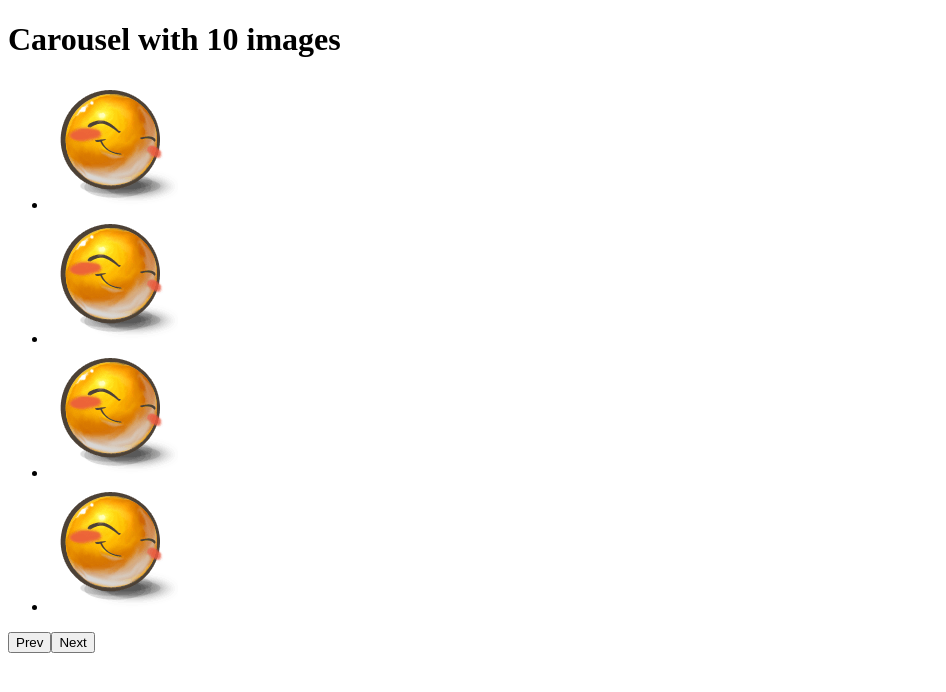
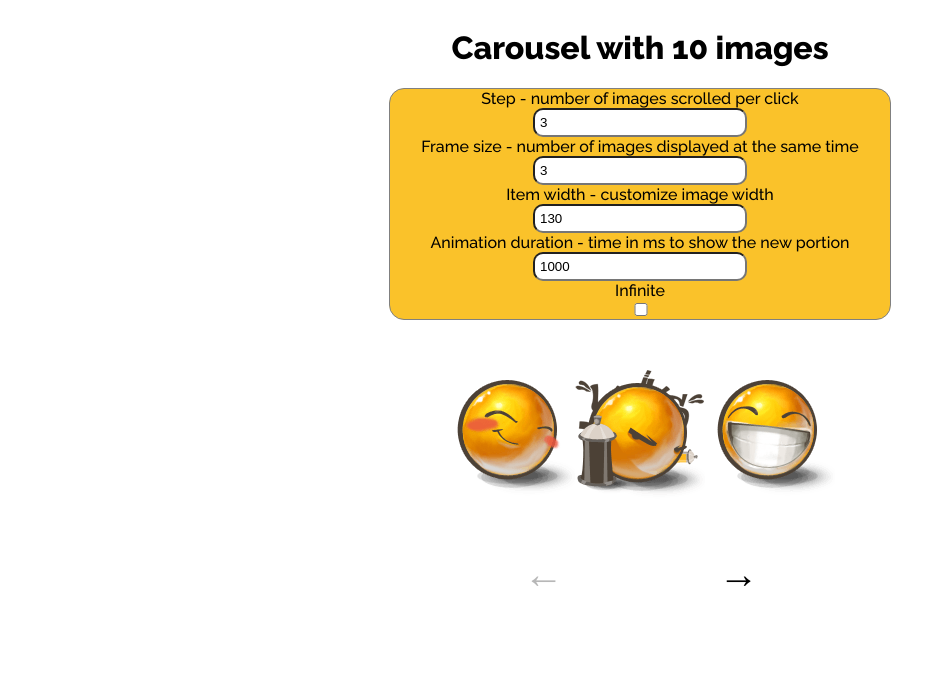
Before and after one commit to mate-academy/react_carousel, a React (Create React App) app: page / in a window 1280 px wide. Shown: the top 692 px of the page, without its empty margins (0-946 px from the left). Built offline with nearby package versions, Linux system fonts and the light colour scheme; the HTML template or start-up script is replaced by a standard one.

Commit message:
Solution

```diff
--- a/package.json
+++ b/package.json
@@ -7,7 +7,7 @@
   "license": "GPL-3.0",
   "dependencies": {
     "@cypress/react": "^5.12.4",
-    "bulma": "^0.9.3",
+    "bulma": "^0.9.4",
     "react": "^17.0.2",
     "react-dom": "^17.0.2",
     "react-scripts": "^4.0.3"
--- a/public/index.html
+++ b/public/index.html
@@ -4,6 +4,9 @@
     <meta charset="utf-8" />
     <meta name="viewport" content="width=device-width, initial-scale=1" />
     <title>Carousel</title>
+    <link rel="preconnect" href="https://fonts.googleapis.com">
+    <link rel="preconnect" href="https://fonts.gstatic.com" crossorigin>
+    <link href="https://fonts.googleapis.com/css2?family=Raleway:ital,wght@0,100;0,200;0,500;0,800;0,900;1,100;1,200;1,300;1,400;1,500;1,600;1,700;1,800;1,900&display=swap" rel="stylesheet">
   </head>
   <body>
     <div id="root"></div>
--- a/src/App.scss
+++ b/src/App.scss
@@ -1 +1,27 @@
-// style go here
+.App {
+  display: flex;
+  flex-direction: column;
+  align-items: center;
+
+  &__title {
+    font-family: "Raleway", sans-serif;
+  }
+
+  &__box {
+    font-family: "Raleway", sans-serif;
+    background-color: rgb(250, 194, 42);
+    border-radius: 15px;
+    border: 1px solid gray;
+    width: 500px;
+    display: flex;
+    flex-direction: column;
+    align-items: center;
+    margin-bottom: 50px;
+  }
+
+  &__input {
+    width: 200px;
+    padding: 5px;
+    border-radius: 10px;
+  }
+}
--- a/src/App.tsx
+++ b/src/App.tsx
@@ -1,9 +1,15 @@
+/* eslint-disable default-case */
 import React from 'react';
 import './App.scss';
-import Carousel from './components/Carousel';
+import { Carousel } from './components/Carousel';
 
 interface State {
   images: string[];
+  step:string;
+  frameSize:string;
+  itemWidth:string;
+  animationDuration:string;
+  infinite:boolean;
 }
 
 class App extends React.Component<{}, State> {
@@ -20,17 +26,120 @@ class App extends React.Component<{}, State> {
       './img/9.png',
       './img/10.png',
     ],
+    step: '3',
+    frameSize: '3',
+    itemWidth: '130',
+    animationDuration: '1000',
+    infinite: false,
+  };
+
+  handleChange = (event:React.ChangeEvent<HTMLInputElement>) => {
+    switch (event.currentTarget.id) {
+      case 'step':
+        this.setState({ step: event.currentTarget.value });
+        break;
+      case 'frameSize':
+        this.setState({ frameSize: event.currentTarget.value });
+        break;
+      case 'itemWidth':
+        this.setState({ itemWidth: event.currentTarget.value });
+        break;
+      case 'animationDuration':
+        this.setState({ animationDuration: event.currentTarget.value });
+        break;
+      case 'infinite':
+        this.setState({ infinite: event.currentTarget.checked });
+        break;
+    }
   };
 
   render() {
-    const { images } = this.state;
+    const {
+      images,
+      step,
+      frameSize,
+      itemWidth,
+      animationDuration,
+      infinite,
+    } = this.state;
 
     return (
       <div className="App">
         {/* eslint-disable-next-line */}
-        <h1>Carousel with {images.length} images</h1>
+        <h1 className="App__title" data-cy="title">Carousel with {images.length} images</h1>
 
-        <Carousel />
+        <div className="App__box">
+          <label htmlFor="step">
+            Step - number of images scrolled per click
+          </label>
+          <input
+            className="App__input"
+            type="number"
+            id="step"
+            value={step}
+            min="1"
+            max="10"
+            onChange={this.handleChange}
+          />
+
+          <label htmlFor="frameSize">
+            Frame size - number of images displayed at the same time
+          </label>
+          <input
+            className="App__input"
+            type="number"
+            id="frameSize"
+            value={frameSize}
+            min="1"
+            max="10"
+            onChange={this.handleChange}
+          />
+
+          <label htmlFor="itemWidth">
+            Item width - customize image width
+          </label>
+          <input
+            className="App__input"
+            type="number"
+            id="itemWidth"
+            value={itemWidth}
+            min="130"
+            max="200"
+            step="10"
+            onChange={this.handleChange}
+          />
+
+          <label htmlFor="animationDuration">
+            Animation duration - time in ms to show the new portion
+          </label>
+          <input
+            className="App__input"
+            type="number"
+            id="animationDuration"
+            value={animationDuration}
+            min="1000"
+            max="3000"
+            step="500"
+            onChange={this.handleChange}
+          />
+
+          <label htmlFor="infinite">Infinite</label>
+          <input
+            className="App__input"
+            type="checkbox"
+            id="infinite"
+            checked={infinite}
+            onChange={this.handleChange}
+          />
+        </div>
+
+        <Carousel
+          images={images}
+          step={step}
+          frameSize={frameSize}
+          itemWidth={itemWidth}
+          animationDuration={animationDuration}
+        />
       </div>
     );
   }
--- a/src/components/Carousel.scss
+++ b/src/components/Carousel.scss
@@ -1 +1,40 @@
-// style go here
+.Carousel {
+  margin: 0 auto;
+
+  &__container {
+    overflow: hidden;
+    margin: 0 auto;
+  }
+
+  &__list {
+    display: flex;
+    list-style: none;
+    margin: 0;
+    padding: 0;
+  }
+
+  &__item {
+    display: flex;
+  }
+
+  &__buttons {
+    display: flex;
+    justify-content: space-around;
+    margin-top: 50px;
+  }
+
+  &__button {
+    position: relative;
+    background-color: white;
+    height: 50px;
+    width: 50px;
+    border-radius: 50%;
+    border: none;
+    transition: 0.4s ease;
+    font-size: 40px;
+
+    &:hover {
+      box-shadow: 0 0 5px 5px  rgb(250, 194, 42);
+    }
+  }
+}
--- a/src/components/Carousel.tsx
+++ b/src/components/Carousel.tsx
@@ -1,18 +1,124 @@
-import React from 'react';
+import { Component } from 'react';
 import './Carousel.scss';
 
-const Carousel: React.FC = () => (
-  <div className="Carousel">
-    <ul className="Carousel__list">
-      <li><img src="./img/1.png" alt="1" /></li>
-      <li><img src="./img/1.png" alt="2" /></li>
-      <li><img src="./img/1.png" alt="3" /></li>
-      <li><img src="./img/1.png" alt="4" /></li>
-    </ul>
+type Props = {
+  images: string[];
+  step:string;
+  frameSize:string;
+  itemWidth:string;
+  animationDuration:string;
+};
 
-    <button type="button">Prev</button>
-    <button type="button">Next</button>
-  </div>
-);
+interface State {
+  shift: number,
+  isNextDisabled: boolean,
+}
 
-export default Carousel;
+export class Carousel extends Component<Props, State> {
+  state = {
+    shift: 0,
+    isNextDisabled: false,
+    isPrevDisabled: true,
+  };
+
+  prevButtonHandler = () => {
+    const {
+      step,
+      itemWidth,
+    } = this.props;
+
+    this.setState((prevState) => {
+      const scrolledDist = prevState.shift - +step * +itemWidth;
+
+      return (scrolledDist >= 0)
+        ? { shift: scrolledDist, isPrevDisabled: false, isNextDisabled: false }
+        : { shift: 0, isPrevDisabled: true, isNextDisabled: false };
+    });
+  };
+
+  nextButtonHandler = () => {
+    const {
+      images,
+      step,
+      frameSize,
+      itemWidth,
+    } = this.props;
+
+    this.setState((prevState) => {
+      const scrolledDist = prevState.shift + +step * +itemWidth;
+      const endOfScroll = (images.length - +frameSize) * +itemWidth;
+
+      return (scrolledDist <= endOfScroll)
+        ? { shift: scrolledDist, isPrevDisabled: false, isNextDisabled: false }
+        : { shift: endOfScroll, isPrevDisabled: false, isNextDisabled: true };
+    });
+  };
+
+  render() {
+    const { shift, isNextDisabled, isPrevDisabled } = this.state;
+    const {
+      images,
+      frameSize,
+      itemWidth,
+      animationDuration,
+    } = this.props;
+
+    const containerWidthStyle = {
+      width: `${+frameSize * +itemWidth}px`,
+    };
+
+    const listStyleTransform = {
+      transform: `translateX(${-shift}px)`,
+      transition: `${animationDuration}ms`,
+    };
+
+    const imageWidth = {
+      width: `${+itemWidth}px`,
+    };
+
+    return (
+      <div className="Carousel">
+        <div
+          className="Carousel__container"
+          style={containerWidthStyle}
+        >
+          <ul
+            className="Carousel__list"
+            style={listStyleTransform}
+          >
+            {images.map((img: string) => (
+              <li key={img} className="Carousel__item">
+                <img
+                  className="Carousel__img"
+                  src={img}
+                  alt={img}
+                  style={imageWidth}
+                />
+              </li>
+            ))}
+          </ul>
+        </div>
+
+        <div className="Carousel__buttons">
+          <button
+            className="Carousel__button"
+            type="button"
+            disabled={isPrevDisabled}
+            onClick={this.prevButtonHandler}
+          >
+            &larr;
+          </button>
+          <button
+            className="Carousel__button"
+            type="button"
+            data-cy="next"
+            disabled={isNextDisabled}
+            onClick={this.nextButtonHandler}
+          >
+            &rarr;
+          </button>
+        </div>
+      </div>
+    );
+  }
+}
```
Also changed, not shown: 2 other files (tests, documents, lock files or other folders).
